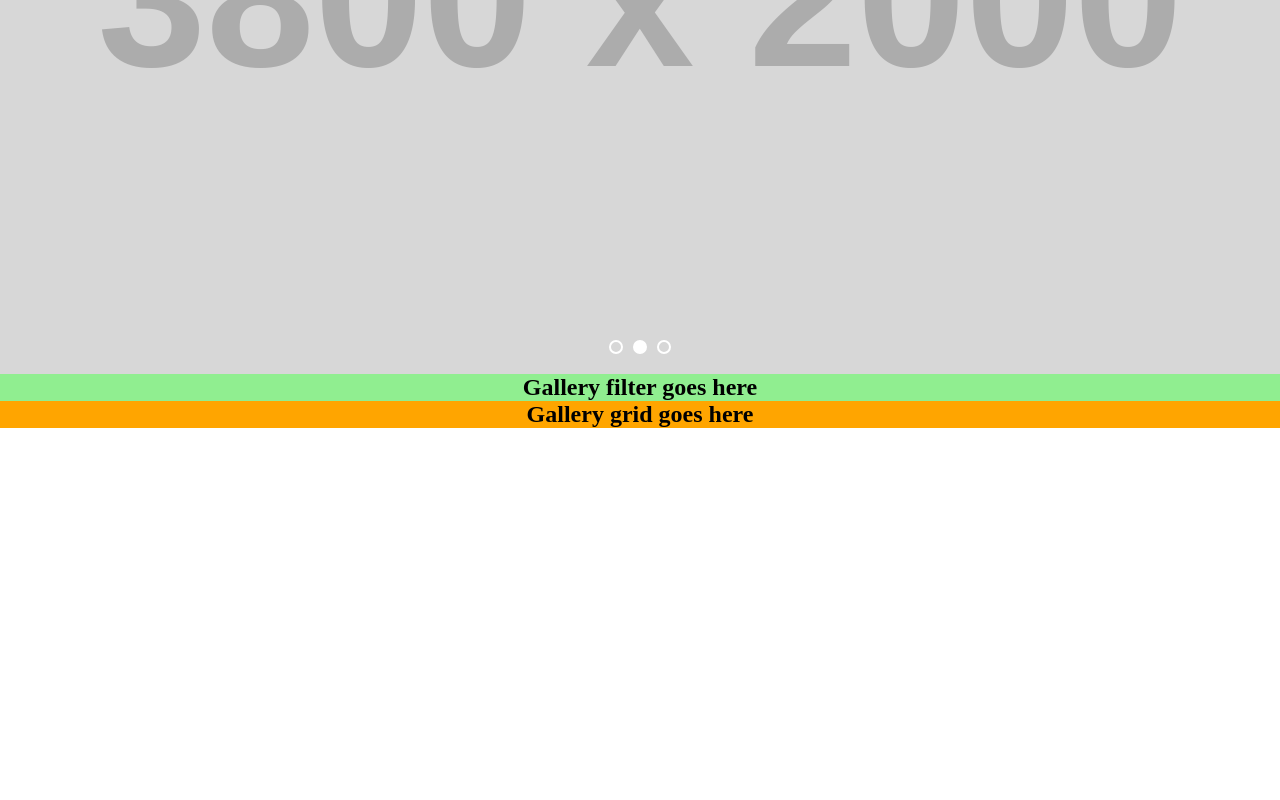
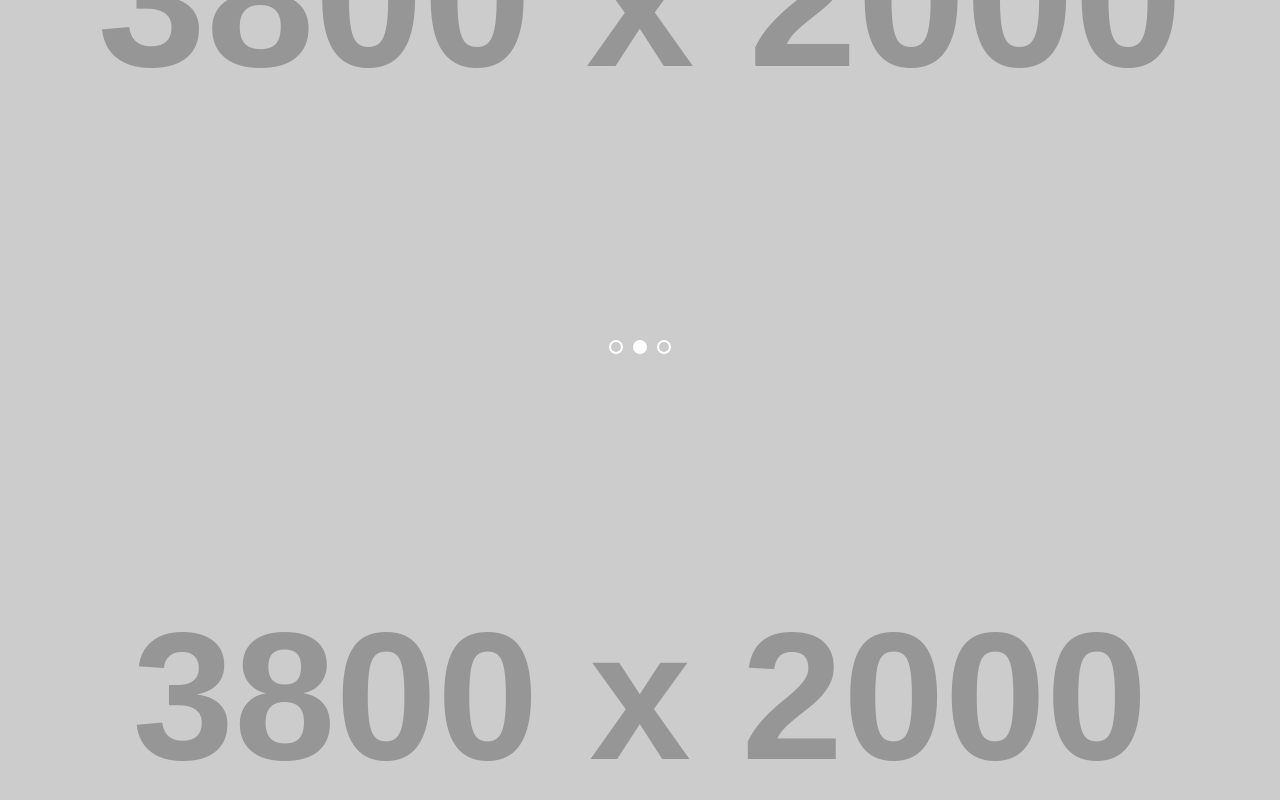
Before and after one commit to jon-slva/michael-diamond-portfolio, a React (Vite) app: page / in a window 1280 px wide. Shown: the part 426-1226 px from the top of the page. Before the commit the page ends 854 px from the top, so only its background shows below. Built offline with nearby package versions, Linux system fonts and the light colour scheme.

Commit message:
Refactor Home component and add GalleryCategoryFilter & GalleryGrid components, add types for both, add map function for GalleryGrid component

```diff
--- /dev/null
+++ b/src/components/GalleryCategoryFilter/GalleryCategoryFilter.tsx
@@ -0,0 +1,20 @@
+import GalleryGrid from '../GalleryGrid/GalleryGrid'
+import './GalleryCategoryFilter.scss'
+import { GalleryProps } from './types'
+import { ReactElement } from 'react'
+
+
+export function GalleryCategoryFilter({ galleryImages }: GalleryProps): ReactElement {
+
+
+	return (
+		<section>
+			<aside>
+				{/* Logic for getting categories from data array & rendering them goes here */}
+			</aside>
+
+			<GalleryGrid galleryImages={galleryImages} />
+
+		</section>
+	)
+}
--- /dev/null
+++ b/src/components/GalleryCategoryFilter/types.ts
@@ -0,0 +1,9 @@
+export interface Image {
+	url: string;
+	alt: string;
+	category?: string;
+}
+
+export type GalleryProps = {
+	galleryImages: Image[]
+};
--- /dev/null
+++ b/src/components/GalleryGrid/GalleryGrid.tsx
@@ -0,0 +1,22 @@
+import './GalleryGrid.scss'
+import { ReactElement } from 'react'
+import { GalleryProps } from './types'
+
+
+function GalleryGrid({ galleryImages }: GalleryProps): ReactElement {
+
+	return (
+		<section>
+			{galleryImages.map((image, index) => {
+				return (
+					<div key={index} className="gallery-grid__item">
+						<img src={image.url} alt={image.alt} />
+					</div>
+				)
+			})}
+
+		</section>
+	)
+}
+
+export default GalleryGrid
--- /dev/null
+++ b/src/components/GalleryGrid/types.ts
@@ -0,0 +1,9 @@
+export interface Image {
+	url: string;
+	alt: string;
+	category?: string;
+}
+
+export type GalleryProps = {
+	galleryImages: Image[]
+};
--- a/src/pages/Home/Home.tsx
+++ b/src/pages/Home/Home.tsx
@@ -1,7 +1,8 @@
 import { useState, useEffect } from 'react'
 import { Slider } from '../../components/Slider/Slider'
 import './Home.scss'
-import { SliderProps } from './types';
+import { SliderProps, GalleryProps } from './types';
+import { GalleryCategoryFilter } from '../../components/GalleryCategoryFilter/GalleryCategoryFilter';
 
 // import image JSON
 const placeholderImages = [
@@ -21,56 +22,20 @@ const placeholderImages = [
 
 export function Home(): React.ReactElement {
 	const [sliderImages, setSliderImages] = useState<SliderProps>(placeholderImages)
-	// const [galleryImages, setGalleryImages] = useState<GalleryProps | null>(null)
+	const [galleryImages, setGalleryImages] = useState<GalleryProps>(placeholderImages)
 
 	useEffect(() => {
 		// fetch images
-
+		setGalleryImages(placeholderImages)
 		setSliderImages(placeholderImages)
-		console.log(sliderImages)
 	}, [])
 
 	return (
 		<main>
 
 			<Slider sliderImages={sliderImages} />
-			{/* <section style={{
-				width: '100%',
-				backgroundColor: 'lightblue',
-				height: '90vh',
-				display: 'flex',
-				justifyContent: 'center',
-				alignItems: 'center',
 
-			}}>
-				<h1>Hero goes here</h1>
-			</section> */}
-
-			<section style={{
-				width: '100%',
-			}}>
-				<aside style={{
-					textAlign: 'center',
-					backgroundColor: 'lightgreen',
-				}}>
-					<h2>
-						Gallery filter goes here
-					</h2>
-				</aside>
-
-				<aside style={{
-					textAlign: 'center',
-					backgroundColor: 'orange',
-				}}>
-					<h2>
-						Gallery grid goes here
-					</h2>
-				</aside>
-			</section>
-
-
-
-
+			<GalleryCategoryFilter galleryImages={galleryImages} />
 		</main>
 	)
 }
--- a/src/pages/Home/types.ts
+++ b/src/pages/Home/types.ts
@@ -2,9 +2,11 @@ export interface Image {
 	url: string;
 	alt: string;
 }
-export interface ExtendedImage extends Image {
+export interface SliderImage extends Image {
+	slider: boolean;
+}
+export interface GalleryImage extends Image {
 	category: string;
-	slider: boolean;
 }
 
 export type SliderProps = Image[];
```
Also changed, not shown: src/components/GalleryCategoryFilter/GalleryCategoryFilter.scss (added), src/components/GalleryGrid/GalleryGrid.scss (added).
